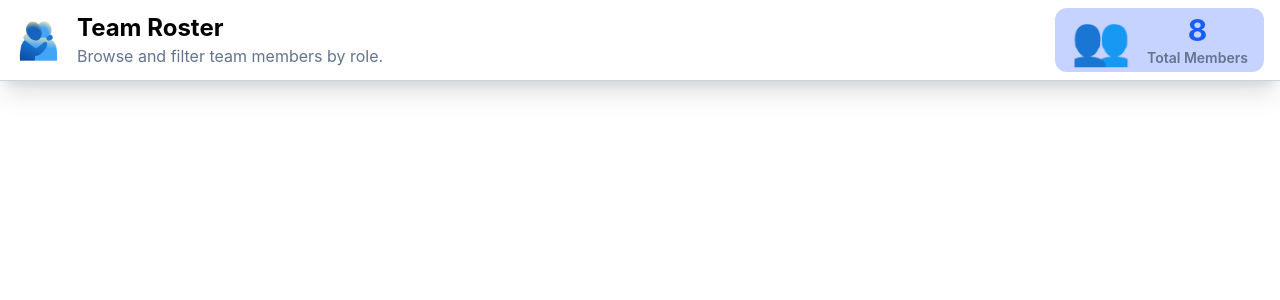
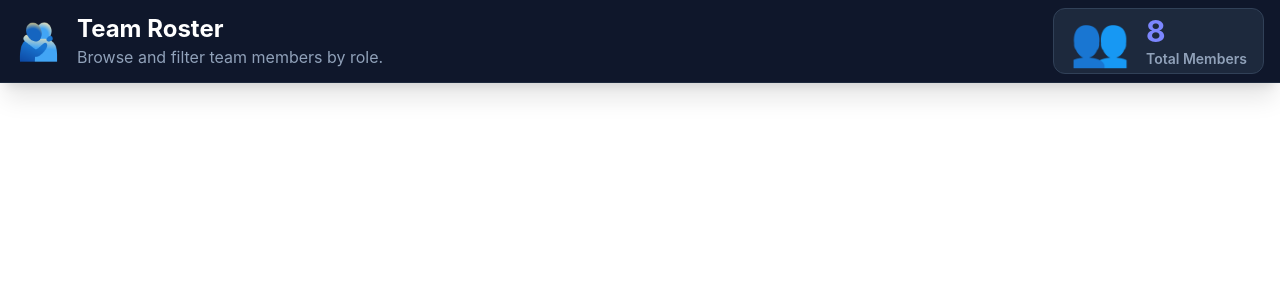
Before and after one commit to Sarfarosh-0/Web_Development, a React (Vite) app in the folder REACT_JS/01_React_App/: page / in a window 1280 px wide. Shown: the top 300 px of the page. Built offline with nearby package versions, Linux system fonts and the light colour scheme.

Commit message:
Chaged Color theme

```diff
--- a/REACT_JS/01_React_App/src/05_User_Role_Filter/Components/Header.jsx
+++ b/REACT_JS/01_React_App/src/05_User_Role_Filter/Components/Header.jsx
@@ -1,21 +1,21 @@
 function Header({ totalProduct }) {
     return (
-        <header className="flex justify-between items-center border-b bg-white border-slate-300 w-full px-4 py-2 shadow-xl sticky top-0 z-10">
+        <header className="flex justify-between items-center border-b bg-slate-900 border-slate-800 text-slate-100 w-full px-4 py-2 shadow-xl sticky top-0 z-10">
             <div className="flex gap-4 items-center">
                 <span className="text-4xl">🫂</span>
                 <div>
-                    <h1 className="text-2xl font-bold">Team Roster</h1>
-                    <p className="text-slate-500 ">
+                    <h1 className="text-2xl font-bold text-white">Team Roster</h1>
+                    <p className="text-slate-400">
                         Browse and filter team members by role.
                     </p>
                 </div>
             </div>
 
-            <div className="bg-indigo-200 rounded-xl px-4 py-1 flex items-center gap-4">
+            <div className="bg-slate-800 border border-slate-700 rounded-xl px-4 py-1 flex items-center gap-4">
                 <span className="text-5xl">👥</span>
                 <div>
-                    <h2 className="text-3xl font-bold text-center text-blue-600">{totalProduct}</h2>
-                    <p className="text-slate-500 text-sm font-semibold">Total Members</p>
+                    <h2 className="text-3xl font-bold text-indigo-400">{totalProduct}</h2>
+                    <p className="text-slate-400 text-sm font-semibold">Total Members</p>
                 </div>
             </div>
         </header>
```
